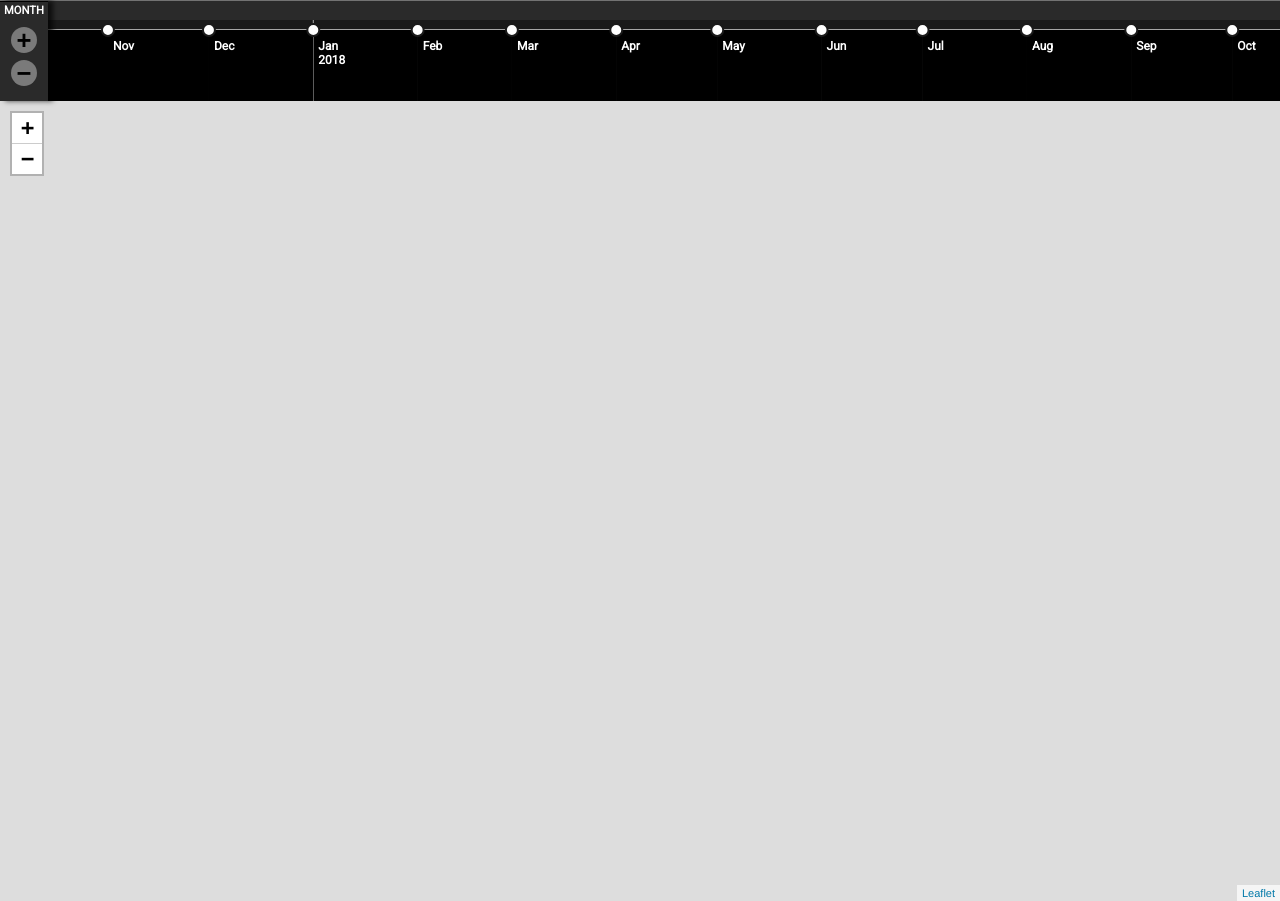
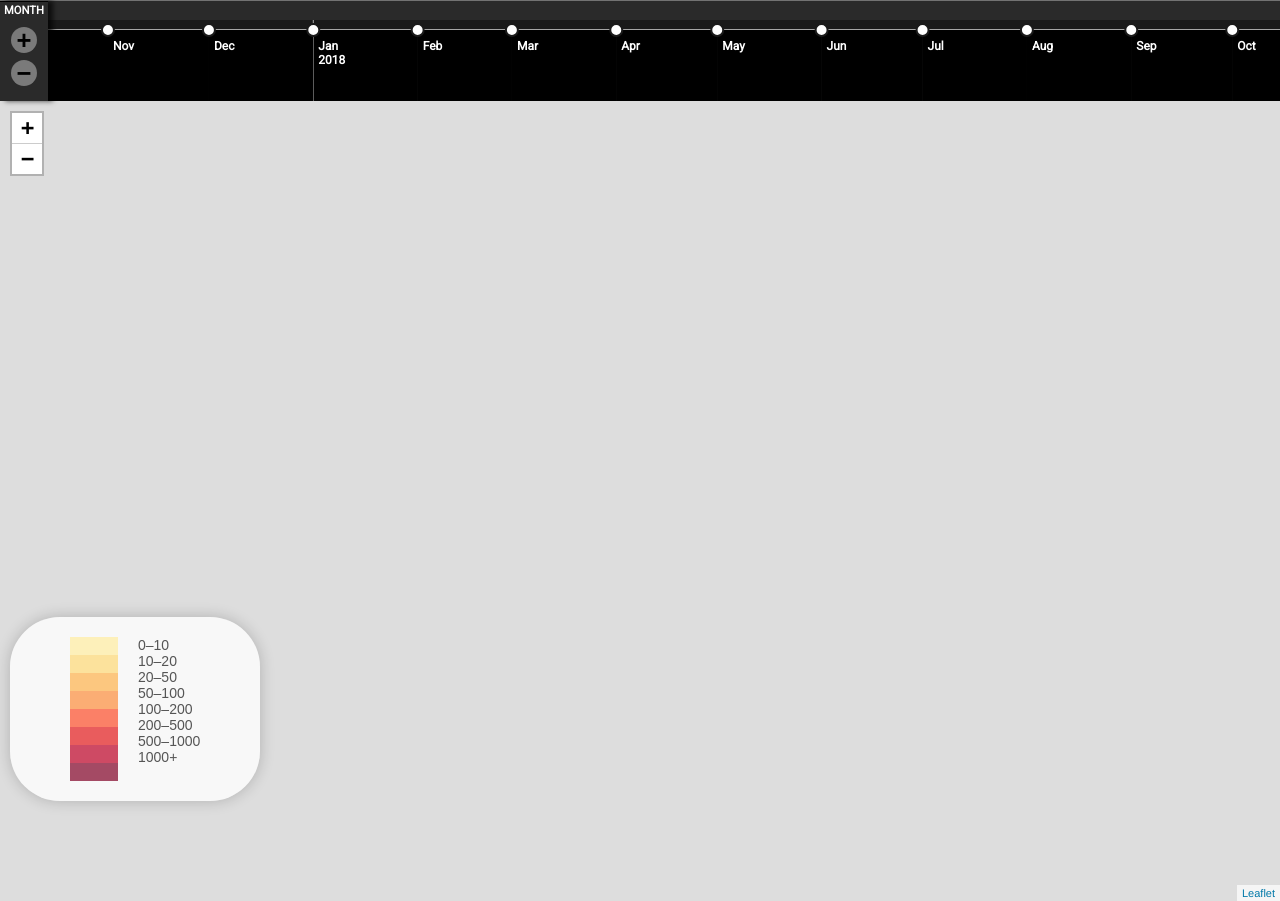
Before and after one commit to njadid/floodalert, a plain HTML site: page index.html in a window 1280 px wide. Drawn offline with Linux system fonts and the light colour scheme; no server answers.

Commit message:
color legend added

```diff
--- a/dist/leaflet.css
+++ b/dist/leaflet.css
@@ -192,7 +192,7 @@
 }
 
 .leaflet-bottom .leaflet-control {
-    margin-bottom: 10px;
+    margin-bottom: 100px;
 }
 
 .leaflet-left .leaflet-control {
--- a/examples.css
+++ b/examples.css
@@ -100,3 +100,30 @@ span.popupText {
     line-height: 20px;
     word-spacing: 0;
 }
+
+.legend {
+    line-height: 58px;
+    color: #555;
+}
+.legend i {
+    width: 48px;
+    height: 18px;
+    float: left;
+    margin-right: 20px;
+
+    opacity: 0.7;
+}
+
+.info {
+    padding: 20px 60px;
+    font: 14px/16px Arial, Helvetica, sans-serif;
+    background: white;
+    background: rgba(255,255,255,0.8);
+    box-shadow: 0 0 15px rgba(0,0,0,0.2);
+    border-radius: 50px;
+    margin-bottom: 20px;
+}
+.info h4 {
+    margin: 0 0 10px;
+    color: #777;
+}
--- a/index.html
+++ b/index.html
@@ -59,8 +59,8 @@
                 // Geopotential height (BAND 0)
                 let geo = L.ScalarField.fromGeoTIFF(tiffData.response);
                 layerGeo = L.canvasLayer.scalarField(geo, {
-                    inFilter: (v) => v !== -9999 && v > 0.5 && v < 20,
-                    color: chroma.scale('RdPu').domain([0.5, 5]),
+                    inFilter: (v) => v !== -9999 && v > 0.5,
+                    color: chroma.scale('RdPu').domain([0.5, 500]),
                     opacity: 1
                 }).addTo(map);
                 layerGeo.on('click', function (e) {
@@ -111,8 +111,8 @@
                 var defaultBounds = map.getBounds();
                 map.removeLayer(layerGeo)
                 layerGeo = L.canvasLayer.scalarField(geo, {
-                    inFilter: (v) => v !== -9999 && v > 0.5 && v < 20,
-                    color: chroma.scale('RdPu').domain([0.5, 5]),
+                    inFilter: (v) => v !== -9999 && v > 0.5,
+                    color: chroma.scale('RdPu').domain([0.5, 500]),
                     opacity: 1,
                     maxBounds: defaultBounds,
                     zoom: defaultBounds
@@ -132,7 +132,37 @@
 
             })
     }
+    function getColor(d) {
+        return d > 1000 ? '#800026' :
+            d > 500  ? '#BD0026' :
+                d > 200  ? '#E31A1C' :
+                    d > 100  ? '#FC4E2A' :
+                        d > 50   ? '#FD8D3C' :
+                            d > 20   ? '#FEB24C' :
+                                d > 10   ? '#FED976' :
+                                    '#FFEDA0';
+    }
 
+
+    let legend = L.control({position: 'bottomleft'});
+
+    legend.onAdd = function (map) {
+
+        var div = L.DomUtil.create('div', 'info legend'),
+            grades = [0, 10, 20, 50, 100, 200, 500, 1000],
+            labels = [];
+
+        // loop through our density intervals and generate a label with a colored square for each interval
+        for (var i = 0; i < grades.length; i++) {
+            div.innerHTML +=
+                '<i style="background:' + getColor(grades[i] + 1) + '"></i> ' +
+                grades[i] + (grades[i + 1] ? '&ndash;' + grades[i + 1] + '<br>' : '+');
+        }
+
+        return div;
+    };
+
+    legend.addTo(map);
     $timelines.on('rangechange.timeline', function (e, start, end) {
         console.log('range change', start, end);
         //
```
